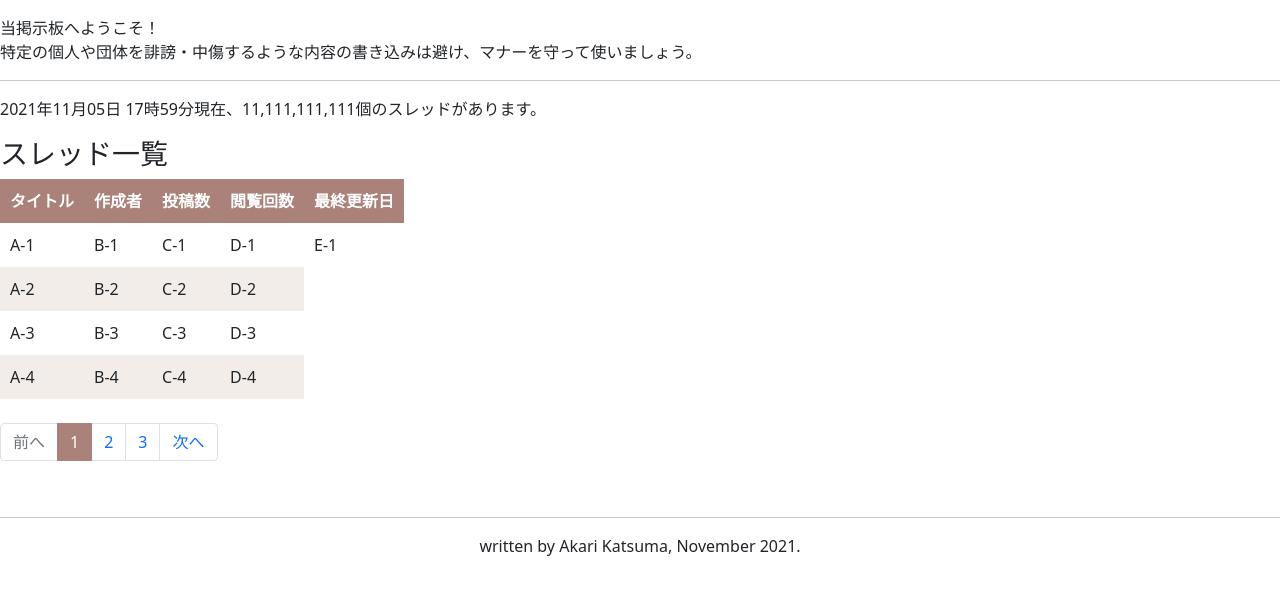
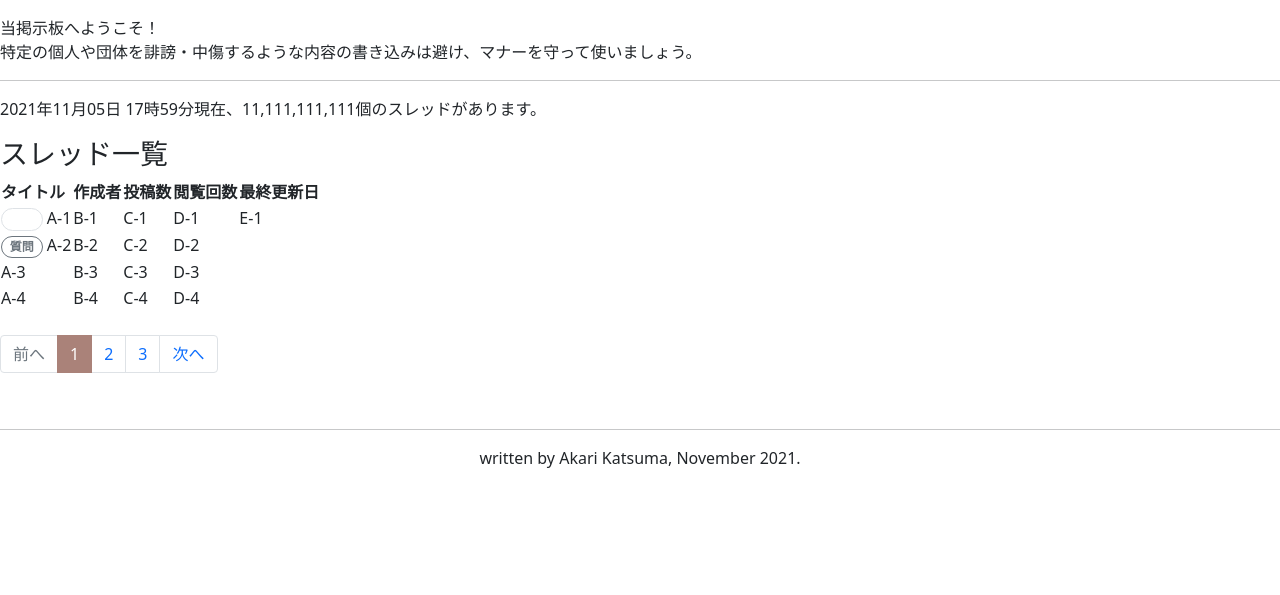
Before and after one commit to AK-8420/django_Keijiban, a Django app: page / in a window 1280 px wide. Shown: the part 80-675 px from the top of the page. Run offline with Django 3.2, Linux system fonts and the light colour scheme; some libraries are stand-ins or nearby versions.

Commit message:
Improve position of scss files

```diff
--- a/keijiban/static/table.css
+++ /dev/null
@@ -1,14 +0,0 @@
-#index_table{
-    border-collapse:collapse;
-    //margin:0 auto;
-}
-#index_table td,th{
-    padding:10px;
-}
-#index_table th{
-    color:#fff;
-    background:#AA8279;
-}
-#index_table tr:nth-child(odd){
-    background:#f2ede8;
-}
--- a/keijiban/templates/Board.html
+++ b/keijiban/templates/Board.html
@@ -4,8 +4,7 @@
 
 
 {% block pageTitle %}
-<link rel="stylesheet" type="text/css" href="{% static '_pagination.scss' %}">
-<link rel="stylesheet" type="text/css" href="{% static 'table.css' %}">
+<link rel="stylesheet" type="text/css" href="{% static 'indexTable.css' %}">
 <title>Django掲示板 トップ</title>
 {% endblock %}
 
@@ -21,8 +20,8 @@
 <h3>スレッド一覧</h3>
 <table id='index_table'>
     <tr><th>タイトル</th><th>作成者</th><th>投稿数</th><th>閲覧回数</th><th>最終更新日</th></tr>
-    <tr><td>A-1</td><td>B-1</td><td>C-1</td><td>D-1</td><td>E-1</td></tr>
-    <tr><td>A-2</td><td>B-2</td><td>C-2</td><td>D-2</td></tr>
+    <tr><td><span class="badge rounded-pill text-t1 border border-t1 badge-outlined">雑談</span> A-1</td><td>B-1</td><td>C-1</td><td>D-1</td><td>E-1</td></tr>
+    <tr><td><span class="badge rounded-pill text-secondary border border-secondary badge-outlined">質問</span> A-2</td><td>B-2</td><td>C-2</td><td>D-2</td></tr>
     <tr><td>A-3</td><td>B-3</td><td>C-3</td><td>D-3</td></tr>
     <tr><td>A-4</td><td>B-4</td><td>C-4</td><td>D-4</td></tr>
 </table>
--- a/keijiban/templates/keijiban/base.html
+++ b/keijiban/templates/keijiban/base.html
@@ -6,10 +6,7 @@
         <meta charset="utf-8" />
         <meta name="viewport" content="width=device-width, initial-scale=1">
         <link href="https://cdn.jsdelivr.net/npm/bootstrap@5.0.0-beta1/dist/css/bootstrap.min.css" rel="stylesheet" integrity="sha384-giJF6kkoqNQ00vy+HMDP7azOuL0xtbfIcaT9wjKHr8RbDVddVHyTfAAsrekwKmP1" crossorigin="anonymous">
-        <link rel="stylesheet" type="text/css" href="{% static '_variables.scss' %}">
-        <link rel="stylesheet" type="text/css" href="{% static '_reboot.scss' %}">
-        <link rel="stylesheet" type="text/css" href="{% static '_breadcrumb.scss' %}">
-        <link rel="stylesheet" type="text/css" href="{% static '_navbar.scss' %}">
+        <link rel="stylesheet" type="text/css" href="{% static 'scss/custom.scss' %}">
         {% block pageTitle %}
         <title>Django掲示板</title>
         {% endblock %}
@@ -67,7 +64,6 @@
             </p>
         </footer>
 
-        <script src="https://cdn.jsdelivr.net/npm/@popperjs/core@2.5.4/dist/umd/popper.min.js" integrity="sha384-q2kxQ16AaE6UbzuKqyBE9/u/KzioAlnx2maXQHiDX9d4/zp8Ok3f+M7DPm+Ib6IU" crossorigin="anonymous"></script>
-        <script src="https://cdn.jsdelivr.net/npm/bootstrap@5.0.0-beta1/dist/js/bootstrap.min.js" integrity="sha384-pQQkAEnwaBkjpqZ8RU1fF1AKtTcHJwFl3pblpTlHXybJjHpMYo79HY3hIi4NKxyj" crossorigin="anonymous"></script>
+        <script src="https://cdn.jsdelivr.net/npm/bootstrap@5.0.0-beta1/dist/js/bootstrap.bundle.min.js" integrity="sha384-ygbV9kiqUc6oa4msXn9868pTtWMgiQaeYH7/t7LECLbyPA2x65Kgf80OJFdroafW" crossorigin="anonymous"></script>
     </body>
 </html>
```
